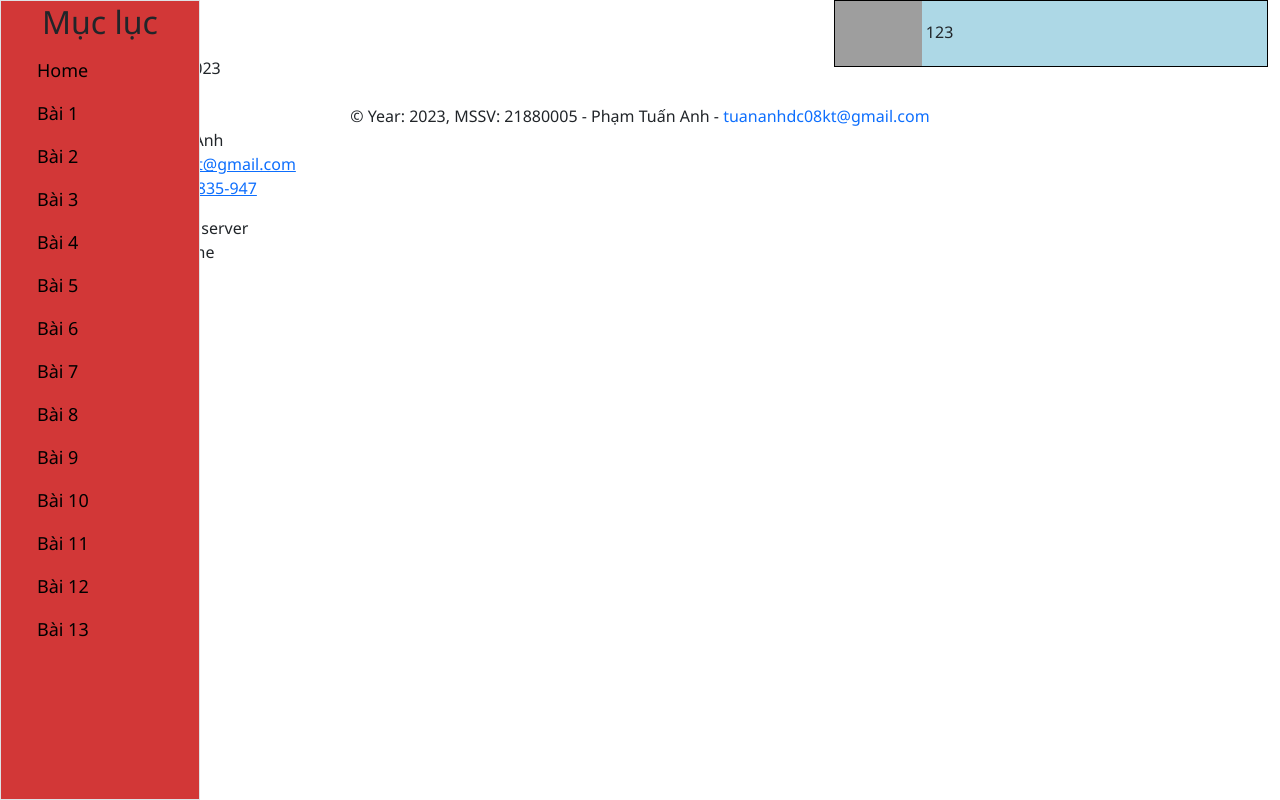
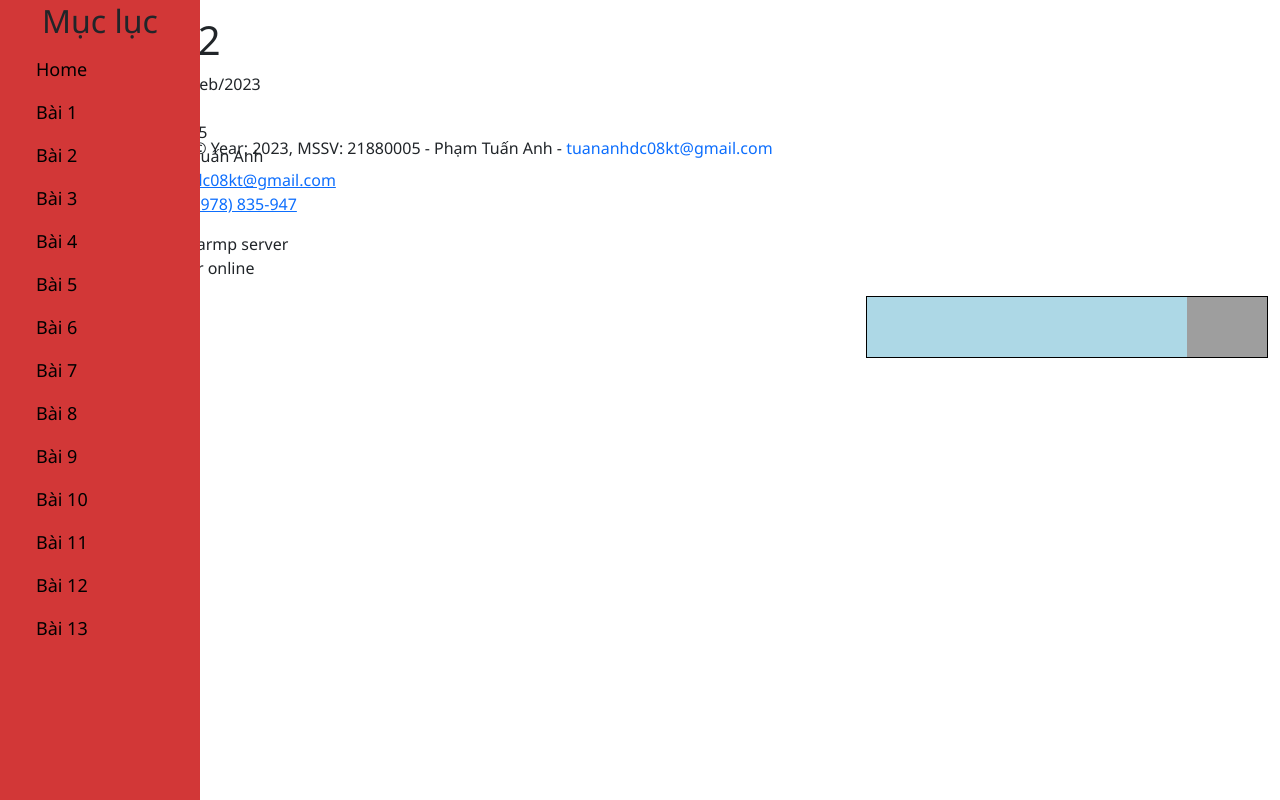
Before and after one commit to tonypham90/Web2-ASM02-21880005, a PHP site: page /Web2-ASM02-21880005/ in a window 1280 px wide. Run offline with PHP 8.4, Linux system fonts and the light colour scheme; grey boxes are pictures that could not be loaded.

Commit message:
completed

```diff
--- a/index.php
+++ b/index.php
@@ -14,22 +14,16 @@
 </head>
 
 <body>
-  <main class=" container-fluid" >
-
+  <main class="container-fluid" >
     <div class='row'>
-      <div class='col-3 h-100 border' id='vc'>
+      <div class='col-3' id='vc'>
         <!-- Vung C -->
         <?php include('./template/21880005_vungC.php'); ?>
       </div>
       <div class='col'>
         <!-- Vung B -->
-
-        <div class="float-end" id='vb'>
-          <?php echo '<img src="images/chandung.png" alt="21880005" width=20%>';?>
-          123
-          <!-- <img src="images/chandung.png" alt="21880005" width=20% class=' float-end p-1 m-auto'> -->
-        </div>
         <!-- Vung A -->
+        <dir>
           <h1 class='align-content-start'>Bài Tập 2</h1>
             <?php echo "Date: " .date("l")." " .date("d/M/Y"). "<br> Time:" . date("h:i:s a")?>;
             <ol list-style>
@@ -40,12 +34,18 @@
             </ol>
             <div>Bài tập 1: Cài đặt Warmp server <br>
           Bài tập 2: Tạo server online</div>
+        </dir>
+
+        <div class="float-end" id='vb'>
+          <!-- <?php echo '<img src="images/chandung.png" alt="21880005" width=20%>';?> -->
+          <img src="images/chandung.png" alt="21880005" width=20% class=' float-end'>
+        </div>
 
           <!-- <img src="/images/chandung" alt="21880005" width="100%"> -->
           Vung D
-        <div id="footer">
+        <footer id="footer" class=" text-center w-75">
           <?php include('./template/21880005_vungD.php')?>
-        </div>
+        </footer>
       </div>
 
     </div>
```
Also changed, not shown: test.php (added, +40 -0 lines). Lines whose indentation alone changed are shown as unchanged.
